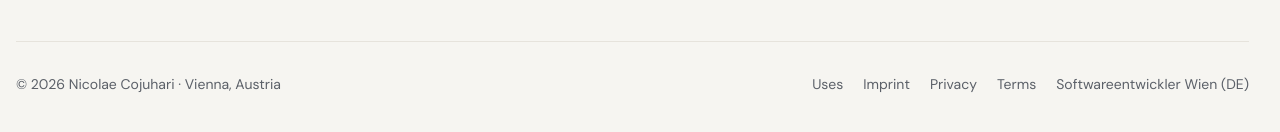
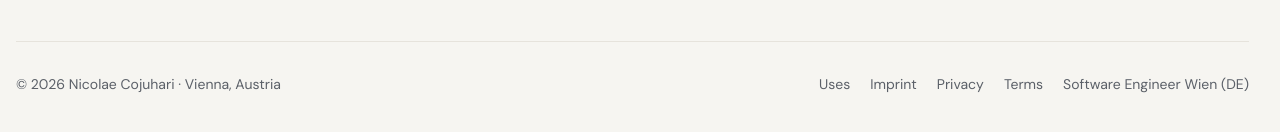
Before and after one commit to nicojuhari/nicojuhari, a Next.js app: page / in a window 1280 px wide. Shown: the part 3591-3723 px from the top of the page. Built offline with nearby package versions, Linux system fonts and the light colour scheme.

Commit message:
renamed the footer link

```diff
--- a/app/_components/footer.tsx
+++ b/app/_components/footer.tsx
@@ -7,7 +7,7 @@ const legalLinks = [
     { href: "/imprint", label: "Imprint" },
     { href: "/privacy", label: "Privacy" },
     { href: "/terms", label: "Terms" },
-    { href: "/de/softwareentwickler-wien", label: "Softwareentwickler Wien (DE)" },
+    { href: "/de/softwareentwickler-wien", label: "Software Engineer Wien (DE)" },
 ];
 
 export default function Footer() {
```
